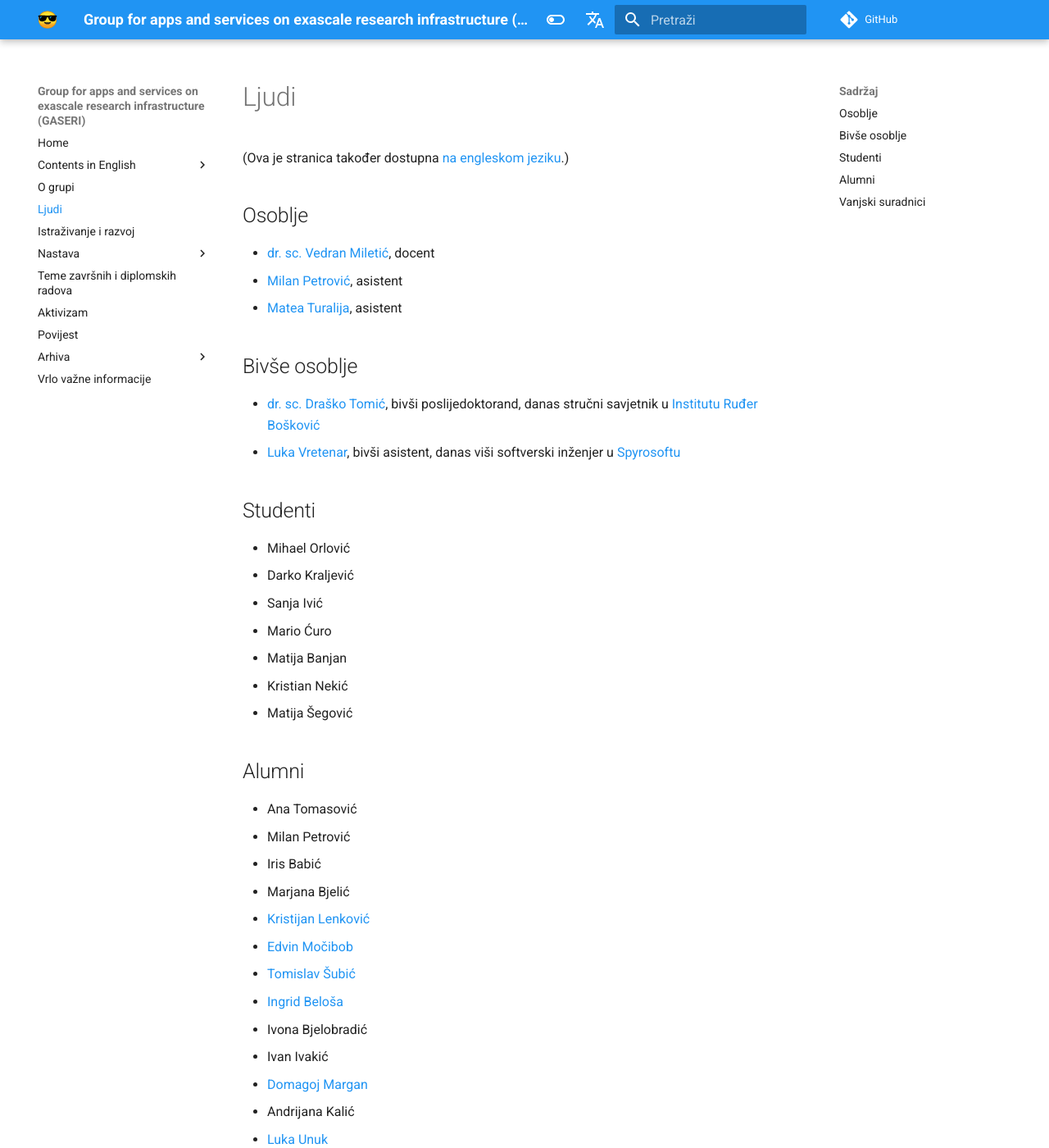
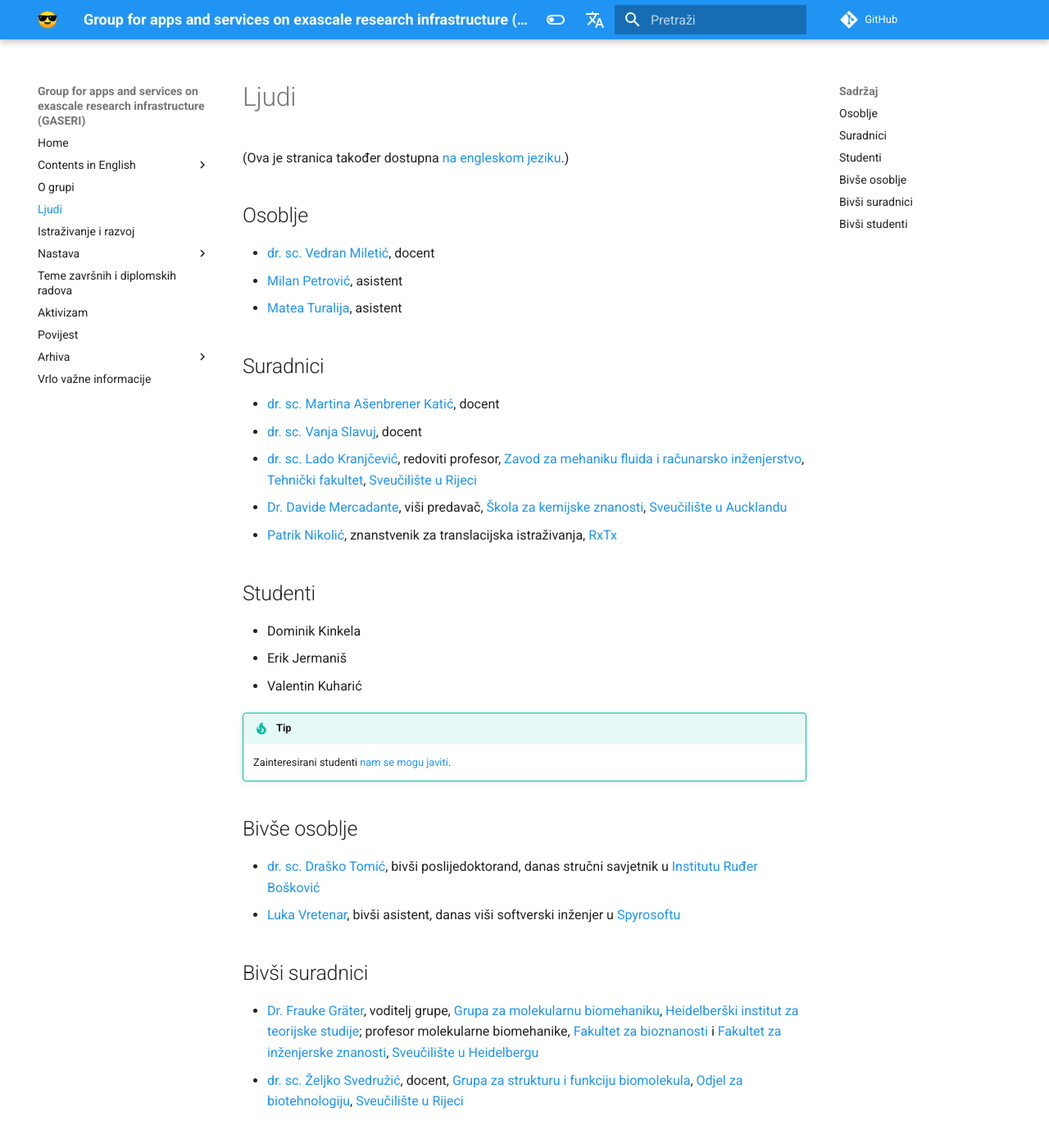
Before and after one commit to gaseri/website, an MkDocs documentation site: the page built from docs/hr/ljudi.md, in a window 1280 px wide and 1400 px high. Shown: the whole window at 82% size. Built offline with MkDocs 1.6.1 and Material for MkDocs 9.7.7, drawn with Linux system fonts in a browser that asks for light colours; comment, search, counter and statistics services are not loaded; some of the changed text lies outside the part shown.

Commit message:
Updated the list of people

```diff
--- a/docs/hr/ljudi.md
+++ b/docs/hr/ljudi.md
@@ -12,41 +12,42 @@
 - [Milan Petrović](https://milanxpetrovic.github.io/), asistent
 - [Matea Turalija](https://mateaturalija.github.io/), asistent
 
+## Suradnici
+
+- [dr. sc. Martina Ašenbrener Katić](https://portal.uniri.hr/Portfelj/987), docent
+- [dr. sc. Vanja Slavuj](https://portal.uniri.hr/Portfelj/1474), docent
+- [dr. sc. Lado Kranjčević](https://portal.uniri.hr/Portfelj/1843), redoviti profesor, [Zavod za mehaniku fluida i računarsko inženjerstvo](http://www.riteh.uniri.hr/ustroj/zavodi/zmfri/), [Tehnički fakultet](http://www.riteh.uniri.hr/), [Sveučilište u Rijeci](https://uniri.hr/)
+- [Dr. Davide Mercadante](https://lab.mercadante.net/), viši predavač, [Škola za kemijske znanosti](https://www.auckland.ac.nz/en/science/about-the-faculty/school-of-chemical-sciences.html), [Sveučilište u Aucklandu](https://www.auckland.ac.nz/en.html)
+- [Patrik Nikolić](https://nikoli.ch/), znanstvenik za translacijska istraživanja, [RxTx](https://www.rxtx.tech/)
+
+## Studenti
+
+- Dominik Kinkela
+- Erik Jermaniš
+- Valentin Kuharić
+
+!!! tip
+    Zainteresirani studenti [nam se mogu javiti](index.md#kako-se-ukljuciti).
+
 ## Bivše osoblje
 
 - [dr. sc. Draško Tomić](https://portal.uniri.hr/Portfelj/2686), bivši poslijedoktorand, danas stručni savjetnik u [Institutu Ruđer Bošković](https://www.irb.hr/O-IRB-u/Ljudi/Drasko-Tomic)
 - [Luka Vretenar](https://luka.vretenar.pro/), bivši asistent, danas viši softverski inženjer u [Spyrosoftu](https://spyro-soft.com/)
 
-## Studenti
+## Bivši suradnici
 
-- Mihael Orlović
-- Darko Kraljević
-- Sanja Ivić
-- Mario Ćuro
-- Matija Banjan
-- Kristian Nekić
-- Matija Šegović
+- [Dr. Frauke Gräter](https://www.h-its.org/people/prof-dr-frauke-grater/), voditelj grupe, [Grupa za molekularnu biomehaniku](https://www.h-its.org/research/mbm/), [Heidelberški institut za teorijske studije](https://www.h-its.org/); profesor molekularne biomehanike, [Fakultet za bioznanosti](https://www.bio.uni-heidelberg.de/) i [Fakultet za inženjerske znanosti](https://www.uni-heidelberg.de/en/newsroom/universitat-heidelberg-founds-faculty-of-engineering-sciences), [Sveučilište u Heidelbergu](https://www.uni-heidelberg.de/)
+- [dr. sc. Željko Svedružić](https://svedruziclab.github.io/principal-investigator.html), docent, [Grupa za strukturu i funkciju biomolekula](https://svedruziclab.github.io/), [Odjel za biotehnologiju](https://www.biotech.uniri.hr/), [Sveučilište u Rijeci](https://uniri.hr/)
 
-## Alumni
+## Bivši studenti
 
-- Ana Tomasović
-- Milan Petrović
-- Iris Babić
-- Marjana Bjelić
+- [Mia Doričić](https://miadoricic.github.io/)
 - [Kristijan Lenković](http://kristijan.lenkovic.com/)
 - [Edvin Močibob](https://edvin.me/)
 - [Tomislav Šubić](https://tsubic.info/)
 - [Ingrid Beloša](https://www.routerfreak.com/author/ingrid/)
-- Ivona Bjelobradić
 - Ivan Ivakić
 - [Domagoj Margan](https://domargan.net/)
-- Andrijana Kalić
 - [Luka Unuk](http://luka8088.com/)
 - [Valter Popeškić](https://howdoesinternetwork.com/)
 - [Mladen Bočev](http://mladenbocev.com/)
-
-## Vanjski suradnici
-
-- Anja Vrbanjac
-- Tina Maršić
-- Maja Grubišić
```
Also changed, not shown: docs/en/people.md (+21 -23 lines).
